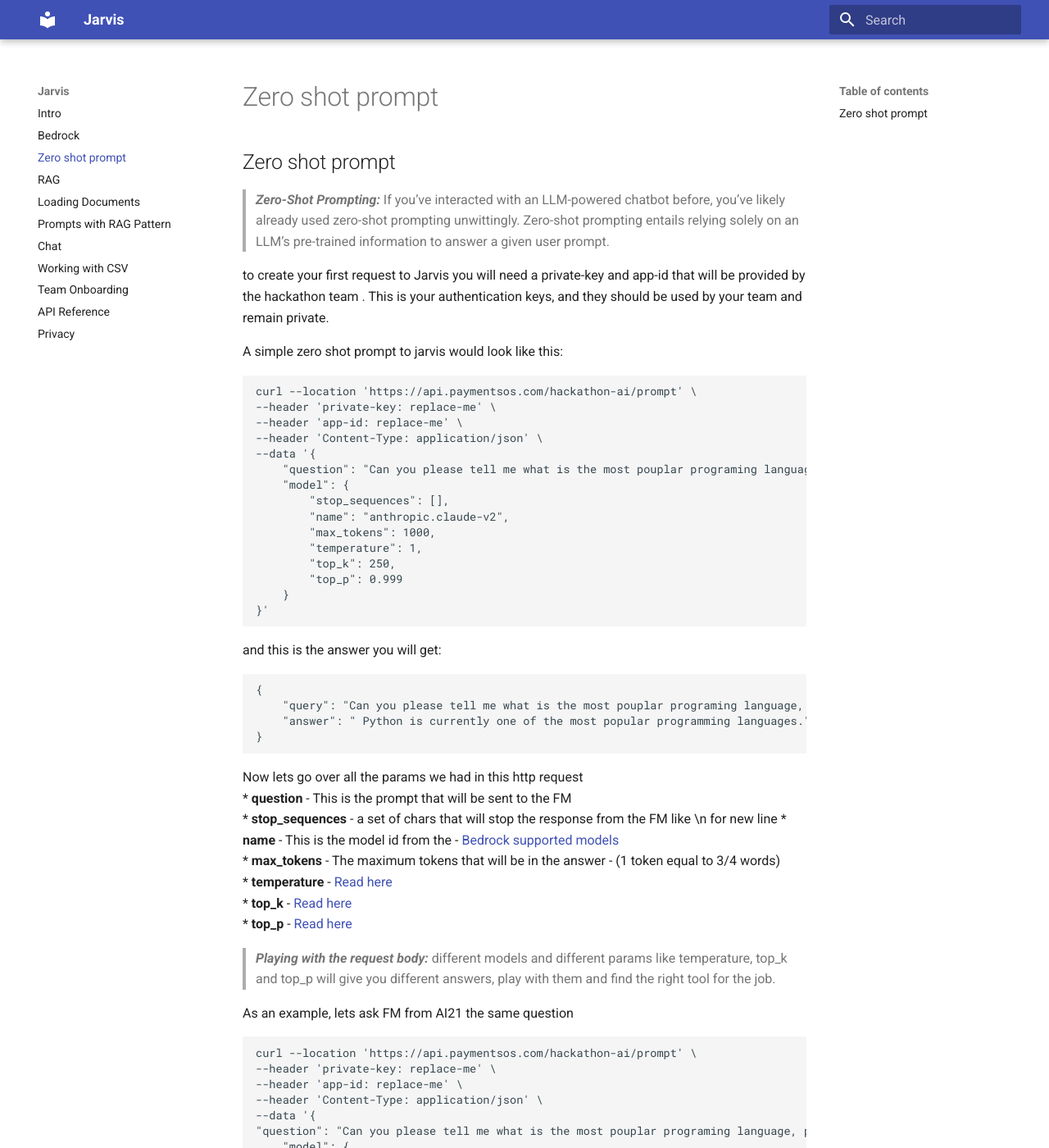
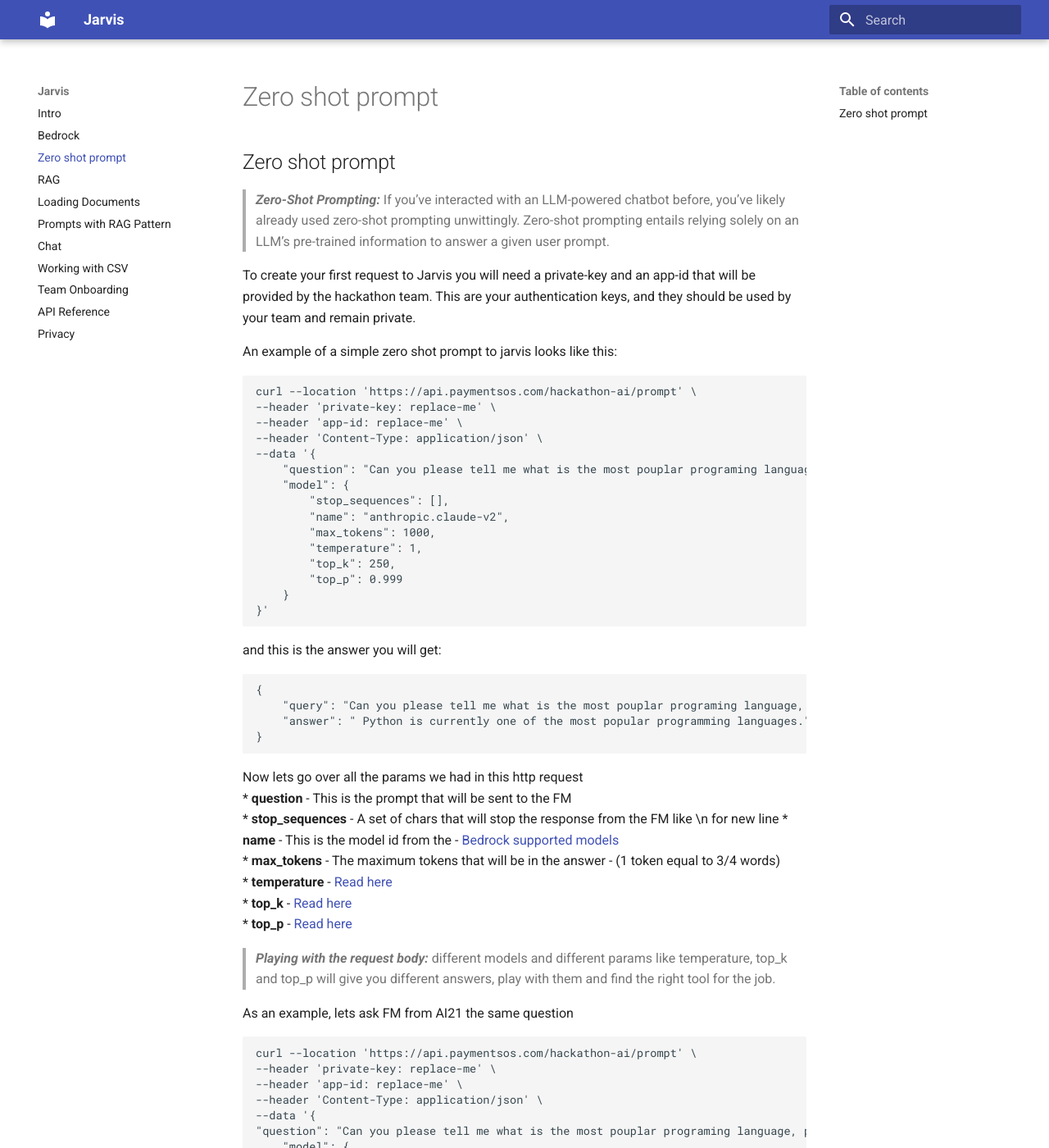
Before and after one commit to PayU/hackathon-docs, an MkDocs documentation site: the page built from docs/jarvis/docs/simple.md, in a window 1280 px wide and 1400 px high. Shown: the whole window at 82% size. Built offline with MkDocs 1.6.1 and Material for MkDocs 9.7.7, drawn with Linux system fonts in a browser that asks for light colours; some of the changed text lies outside the part shown.

Commit message:
Update simple.md

````diff
--- a/docs/jarvis/docs/simple.md
+++ b/docs/jarvis/docs/simple.md
@@ -3,10 +3,10 @@
 
 > **_Zero-Shot Prompting:_** If you’ve interacted with an LLM-powered chatbot before, you’ve likely already used zero-shot prompting unwittingly. Zero-shot prompting entails relying solely on an LLM’s pre-trained information to answer a given user prompt.
 
-to create your first request to Jarvis you will need a private-key and app-id that will be provided by the hackathon
-team . This is your authentication keys, and they should be used by your team and remain private.
+To create your first request to Jarvis you will need a private-key and an app-id that will be provided by the hackathon
+team. This are your authentication keys, and they should be used by your team and remain private.
 
-A simple zero shot prompt to jarvis would look like this:
+An example of a simple zero shot prompt to jarvis looks like this:
 
 
 ```json
@@ -37,7 +37,7 @@ and this is the answer you will get:
 
 Now lets go over all the params we had in this http request
 * **question** - This is the prompt that will be sent to the FM
-* **stop_sequences** - a set of chars that will stop the response from the FM like \n for new line
+* **stop_sequences** - A set of chars that will stop the response from the FM like \n for new line
 * **name** - This is the model id from the - [Bedrock supported models](./bedrock.md)
 * **max_tokens** - The maximum tokens that will be in the answer - (1 token equal to 3/4 words)
 * **temperature** - [Read here](https://docs.ai21.com/docs/sampling-from-language-models#%EF%B8%8F-temperature)
@@ -75,4 +75,4 @@ and this is the answer you will get:
 }
 ```
 
-As you can see different models trained and tuned on different data and can return various responses.
+As you can see different models trained and tuned on different sets of data can return various responses.
````
